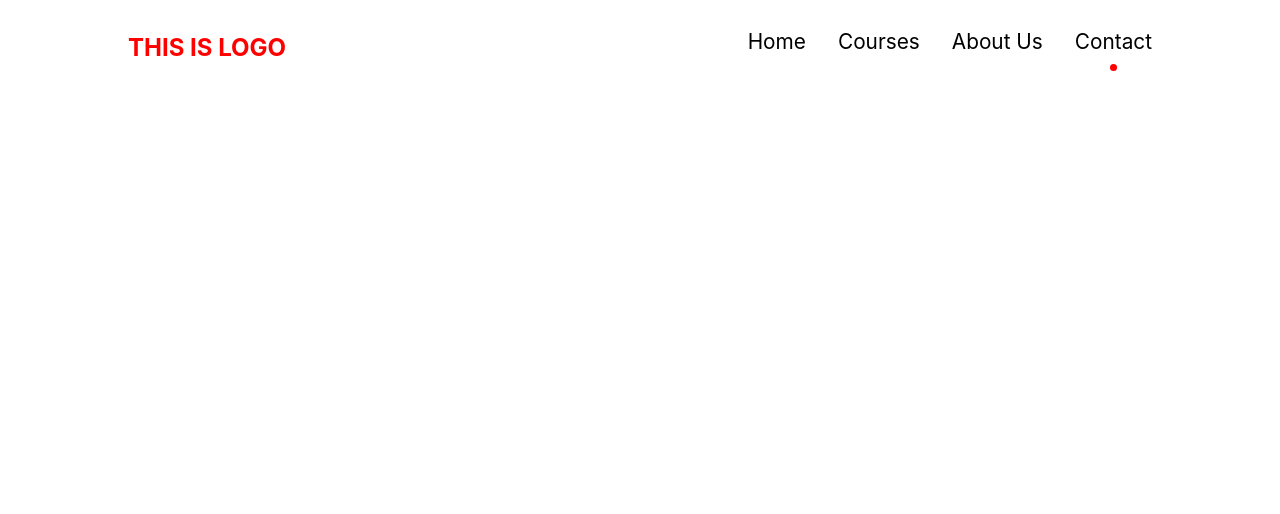
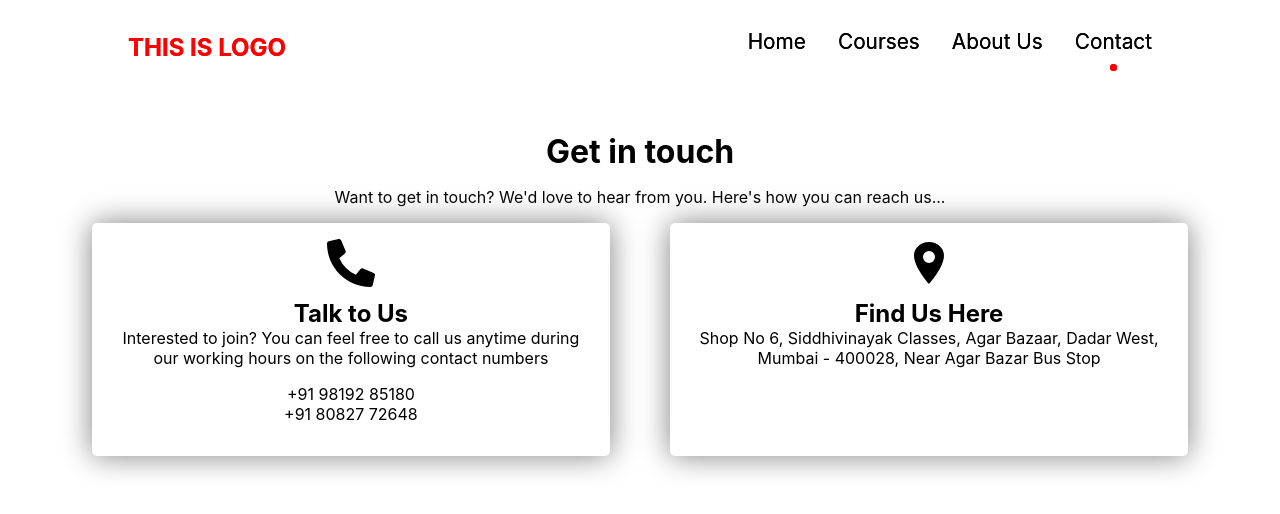
Before and after one commit to Hritik108/siddhivinayak, a React (Create React App) app: page /contact in a window 1280 px wide. Shown: the top 514 px of the page. Built offline with nearby package versions, Linux system fonts and the light colour scheme.

Commit message:
Contact page added

```diff
--- a/package.json
+++ b/package.json
@@ -9,8 +9,9 @@
     "jquery": "^3.6.1",
     "react": "^18.2.0",
     "react-dom": "^18.2.0",
+    "react-icons": "^4.7.1",
     "react-router-dom": "^6.4.4",
-    "react-scripts": "5.0.1",
+    "react-scripts": "^2.1.3",
     "web-vitals": "^2.1.4"
   },
   "scripts": {
--- a/src/App.js
+++ b/src/App.js
@@ -1,7 +1,9 @@
 import "./App.css";
-import AboutUs from "./components/aboutUs";
+import React from "react";
+import AboutUs from "./components/aboutUs.js";
 import { BrowserRouter as Router, Routes, Route, Link } from "react-router-dom";
 import NavbarPage from "./pages/navbarpage.js";
+import Contact from "./components/contact/contact.js";
 
 function App() {
   return (
@@ -11,8 +13,8 @@ function App() {
         <Routes>
           <Route exact path="/" element={<h1> </h1>}></Route>
           <Route exact path="/home" element={<h1> </h1>}></Route>
-          <Route exact path="/about" element={<h1></h1>}></Route>
-          <Route exact path="/contact" element={<h1></h1>}></Route>
+          <Route exact path="/about" element={<AboutUs />}></Route>
+          <Route exact path="/contact" element={<Contact />}></Route>
         </Routes>
       </div>
     </Router>
--- /dev/null
+++ b/src/assets/css/contact.css
@@ -0,0 +1,83 @@
+/* body {
+} */
+
+.contact {
+  /* background: url("https://images.unsplash.com/photo-1526554850534-7c78330d5f90?ixlib=rb-4.0.3&ixid=MnwxMjA3fDB8MHxwaG90by1wYWdlfHx8fGVufDB8fHx8&auto=format&fit=crop&w=1169&q=80"); */
+
+  display: flex;
+  justify-content: center;
+  align-items: center;
+  margin-top: 100px;
+}
+.contact-body {
+  width: 75%;
+  padding: 2em;
+}
+.contact-body h1 {
+  margin: 0;
+}
+.cards {
+  display: flex;
+  justify-content: space-evenly;
+}
+.card {
+  backdrop-filter: blur(8px);
+  box-shadow: 0 0 30px gray;
+  border-radius: 5px;
+  padding: 1em;
+  width: 40%;
+}
+/* .card:nth-child(even) {
+  margin-left: 2rem;
+} */
+/* .card-text {
+  text-align: justify;
+  padding: 0 3em;
+} */
+.card-text,
+.card-title {
+  margin: 0;
+}
+.card ul {
+  padding: 0;
+}
+.card-icon {
+  font-size: 3em;
+}
+
+/* Media queries */
+/* @media screen and (max-width: 1279px) {
+  .card {
+    float: none;
+    width: 43%;
+  }
+  .card:nth-child(even) {
+    margin: 0;
+  }
+} */
+
+@media screen and (max-width: 1350px) {
+  .contact-body {
+    width: 100%;
+  }
+}
+@media screen and (max-width: 700px) {
+  .cards {
+    display: grid;
+    place-items: center;
+  }
+  .card-icon {
+    font-size: 2em;
+  }
+  .card {
+    width: 80%;
+  }
+  .card:nth-child(even) {
+    margin-top: 2em;
+  }
+}
+@media screen and (max-width: 536px) {
+  .card p {
+    padding: 0 1em;
+  }
+}
--- /dev/null
+++ b/src/components/contact/contact.js
@@ -0,0 +1,55 @@
+import React, { Component } from "react";
+import Navbar from "../navbar/navbar.js";
+import "../../assets/css/contact.css";
+import { FaPhoneAlt, FaRegEnvelope } from "react-icons/fa";
+import { IoLocationSharp } from "react-icons/io5";
+
+class Contact extends Component {
+  render() {
+    return (
+      <div>
+        <Navbar />
+        <div className="contact">
+          <div className="contact-body">
+            <h1>Get in touch</h1>
+            <p>
+              Want to get in touch? We'd love to hear from you. Here's how you
+              can reach us...
+            </p>
+            <div className="cards">
+              <div className="card">
+                <div className="card-icon">
+                  <FaPhoneAlt />
+                </div>
+                <h2 className="card-title">Talk to Us</h2>
+                <p className="card-text">
+                  Interested to join? You can feel free to call us anytime
+                  during our working hours on the following contact numbers
+                </p>
+                <ul>
+                  <li>
+                    <a href="tel:9819285180">+91 98192 85180</a>
+                  </li>
+                  <li>
+                    <a href="tel:8082772648">+91 80827 72648</a>
+                  </li>
+                </ul>
+              </div>
+              <div className="card">
+                <div className="card-icon">
+                  <IoLocationSharp />
+                </div>
+                <h2 className="card-title">Find Us Here</h2>
+                <p className="card-text">
+                  Shop No 6, Siddhivinayak Classes, Agar Bazaar, Dadar West,
+                  Mumbai - 400028, Near Agar Bazar Bus Stop
+                </p>
+              </div>
+            </div>
+          </div>
+        </div>
+      </div>
+    );
+  }
+}
+export default Contact;
```
Also changed, not shown: src/components/aboutUs.js (+5 -7 lines), 1 other file (tests, documents, lock files or other folders).
